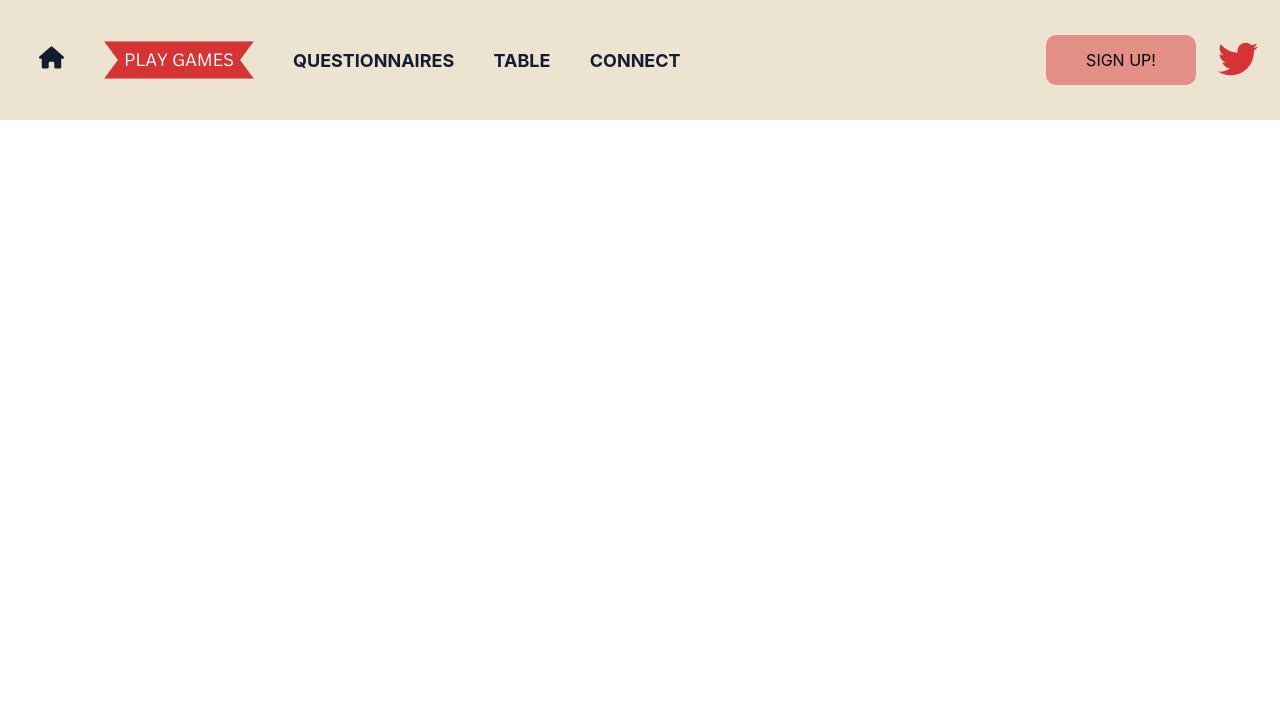
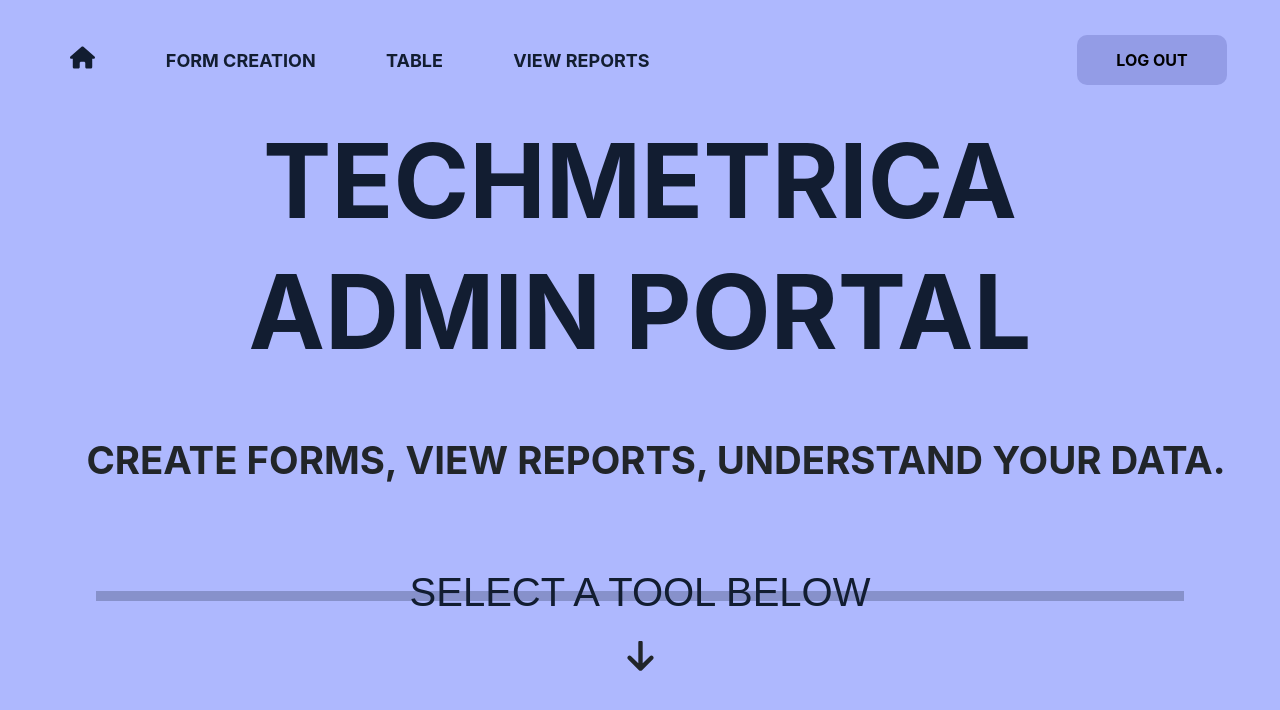
Before and after one commit to LeoHacopian/user-portal, a React (Create React App) app: page /Admin in a window 1280 px wide. Shown: the top 710 px of the page. Built offline with nearby package versions, Linux system fonts and the light colour scheme.

Commit message:
adds admin portal

```diff
--- a/src/Components/App/App.js
+++ b/src/Components/App/App.js
@@ -16,6 +16,7 @@ function App() {
         <NavBar />
         <Routes>
           <Route path="/" element={<UserPortal />} />
+          <Route path='/Admin' element={<UserPortal />} />
           <Route path='/People' element={<Form />} />
           <Route path="/LearnMore" element={<CanvasFormIcons selectedForm={selectedForm} setSelectedForm={setSelectedForm}/>} />
           <Route path="/Form/:id" element={<Canvas form={selectedForm} />} />
--- a/src/Components/NavBar/NavBar.css
+++ b/src/Components/NavBar/NavBar.css
@@ -16,12 +16,38 @@
   font-size: large;
 }
 
+.Admin-NavBar {
+  display: flex;
+  justify-content: space-between;
+  align-items: center;
+  background-color: #AEB8FE;
+  height: 15vh;
+  width: 100%;
+}
+
+.Admin-NavBar-Items {
+  display: flex;
+  justify-content: space-evenly;
+  align-items: center;
+  width: 75%;
+  font-weight: bold;
+  font-size: large;
+}
+
+
 .HouseIcon {
   width: 25px;
   height: 25px;
 }
 
 .SignUp-Social {
+  display: flex;
+  justify-content: space-evenly;
+  align-items: center;
+  width: 20%;
+}
+
+.LogOut {
   display: flex;
   justify-content: space-evenly;
   align-items: center;
@@ -43,6 +69,16 @@
   border-radius: 10px;
 }
 
+.LogOut-Button {
+  width: 150px; /* Add a width value */
+  height: 50px; /* Add a height value */
+  background-color: #939ce6;
+  color: rgb(0, 0, 0);
+  border: none;
+  border-radius: 10px;
+  font-weight: bold;
+}
+
 .Sign-Up:hover {
   background-color: #da7d72;
   cursor: pointer;
@@ -52,6 +88,14 @@
   outline: none;
 }
 
+.LogOut-Button:hover {
+  background-color: #7d85c7;
+  cursor: pointer;
+}
+
+.LogOut-Button:focus {
+  outline: none;
+}
 
 a {
   text-decoration: none;
--- a/src/Components/NavBar/NavBar.js
+++ b/src/Components/NavBar/NavBar.js
@@ -1,12 +1,33 @@
 import './NavBar.css';
 import PlayButton from '../../Assets/PlayGamesButton.svg';
-import {Link} from 'react-router-dom';
+import {Link, useLocation} from 'react-router-dom';
 import {FontAwesomeIcon} from '@fortawesome/react-fontawesome'
 import {faTwitter} from '@fortawesome/free-brands-svg-icons'
 import {faHouse} from '@fortawesome/free-solid-svg-icons'
 
 
 export default function NavBar() {
+    const location = useLocation();
+
+    const isAdminPath = location.pathname === '/Admin';
+
+    if (isAdminPath) {
+    return (
+        <div className="Admin-NavBar">
+            <div className="Admin-NavBar-Items">
+                <Link to='/'>
+                    <FontAwesomeIcon className="HouseIcon" icon={faHouse} />
+                </Link>
+                <a href='/LearnMore'>FORM CREATION</a>
+                <a href='/People'>TABLE</a>
+                <a href='/CarouselTest' className='Connect'>VIEW REPORTS</a>
+            </div>
+            <div className="LogOut">
+                <button className="LogOut-Button">LOG OUT</button>
+            </div>
+        </div>
+    )
+    } else {
         return (
             <div className="NavBar">
                 <div className="NavBar-Items">
@@ -21,7 +42,9 @@ export default function NavBar() {
                     <a href='/CarouselTest' className='Connect'>CONNECT</a>
                 </div>
                 <div className="SignUp-Social">
+                    <Link to='/Admin'>
                         <button className="Sign-Up">SIGN UP!</button>
+                    </Link>
                     <a href='https://twitter.com/'>
                         <FontAwesomeIcon className='TwitterIcon' icon={faTwitter} size="lg" style={{color: "#D63335"}} />
                     </a>
@@ -29,3 +52,4 @@ export default function NavBar() {
             </div>
         )
     }
+}
--- a/src/Components/UserPortal/UserPortal.css
+++ b/src/Components/UserPortal/UserPortal.css
@@ -52,9 +52,9 @@
   }
 
   .ArrowDown {
-    width: 25px;
-    height: 25px;
-    padding: 15px;
+    width: 35px;
+    height: 35px;
+    padding: 10px;
     margin-bottom: 30px;
   }
 
@@ -68,3 +68,56 @@
   flex-shrink: 0;
   scroll-snap-align: start;
 }
+
+.Admin-Portal {
+  display: flex;
+  flex-direction: column;
+  align-items: center;
+  background-color: #AEB8FE;
+  height: 100vh;
+}
+
+.Admin-TechmetricaTitle {
+  display: flex;
+  justify-content: center;
+  align-items: center;
+  color: #121D31;
+  font-size: 8vw;
+  font-weight: bold;
+  width: 100%;
+  overflow: hidden;
+}
+
+
+
+.Admin-TechmetricaSlogan {
+  color: var(--Font-Blue);
+  font-size: 3vw;
+  width: 100%;
+  font-weight: bold;
+  margin-top: 50px;
+  margin-bottom: 75px;
+  overflow: hidden;
+}
+
+.Admin-GameSelection-Container {
+  align-items: center;
+  display: flex;
+  height: 8vh;
+  justify-content: center;
+  max-width: 85vw;
+}
+
+.GameSelectionLine {
+  border: 5px solid #121D31;
+  width: 85vw;
+}
+
+.Admin-GameSelectionText {
+  color: #121D31;
+  background-color: #AEB8FE;
+  font-family: sans-serif;
+  font-size: 2.5rem;
+  padding: 25px 50px;
+  position: absolute;
+}
--- a/src/Components/UserPortal/UserPortal.js
+++ b/src/Components/UserPortal/UserPortal.js
@@ -2,9 +2,28 @@ import './UserPortal.css'
 import GameSelection from '../GameSelection/GameSelection';
 import {FontAwesomeIcon} from '@fortawesome/react-fontawesome'
 import {faArrowDown} from '@fortawesome/free-solid-svg-icons'
+import { useLocation } from 'react-router-dom';
 
 
 export default function UserPortal() {
+
+    const location = useLocation();
+    const isAdminPath = location.pathname === '/Admin';
+
+    if (isAdminPath) {
+    return(
+        <div className="Admin-Portal">
+            <h1 className='Admin-TechmetricaTitle'>TECHMETRICA</h1>
+            <h1 className='Admin-TechmetricaTitle'>ADMIN PORTAL</h1>
+            <h2 className='Admin-TechmetricaSlogan'>CREATE FORMS, VIEW REPORTS, UNDERSTAND YOUR DATA.</h2>
+            <div className='Admin-GameSelection-Container'>
+                <h3 className='Admin-GameSelectionText'>SELECT A TOOL BELOW</h3>
+                <hr className='GameSelectionLine' />
+            </div>
+            <FontAwesomeIcon className='ArrowDown' icon={faArrowDown} />
+        </div>
+    )
+    } else {
         return(
             <div className="User-Portal">
                 <h1 className='TechmetricaTitle'>TECHMETRICA</h1>
@@ -22,3 +41,4 @@ export default function UserPortal() {
             </div>
         )
     }
+}
```
Lines whose indentation alone changed are shown as unchanged.
